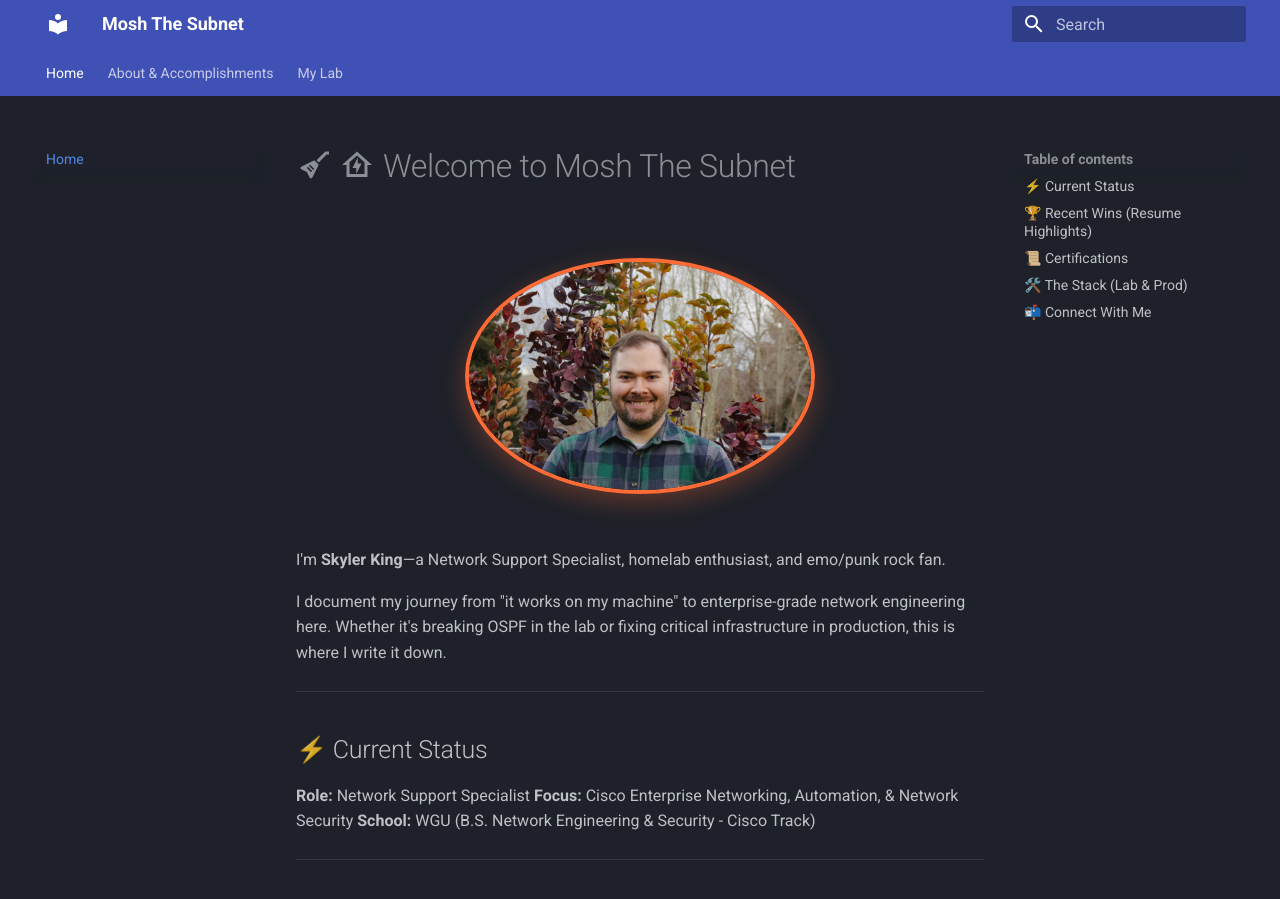
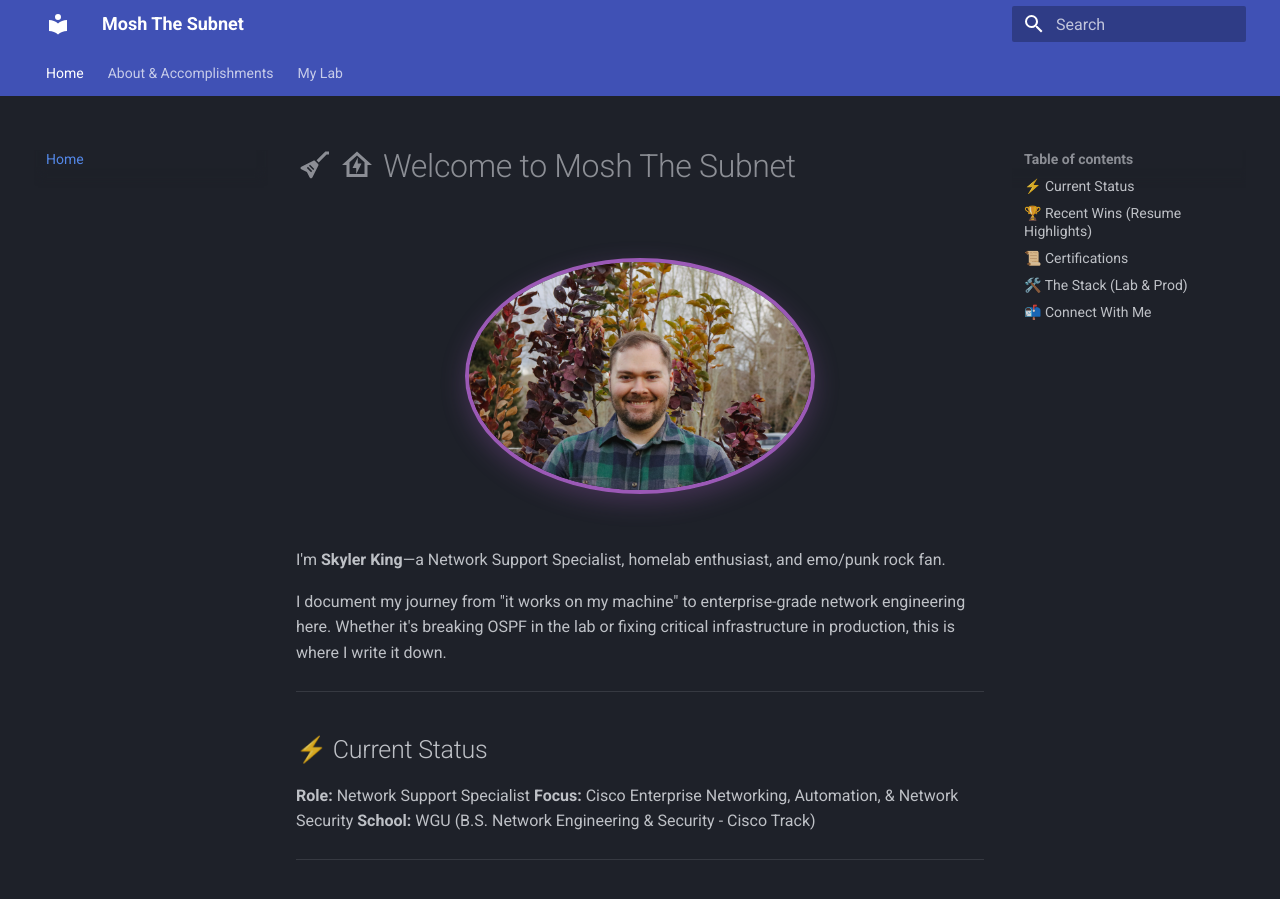
Before and after one commit to moshthesubnet/my-lab-docs, an MkDocs documentation site: the page built from docs/index.md, in a window 1280 px wide and 900 px high. Built offline with MkDocs 1.6.1 and Material for MkDocs 9.7.7, drawn with Linux system fonts in a browser that asks for light colours.

Commit message:
Update index.md

```diff
--- a/docs/index.md
+++ b/docs/index.md
@@ -1,7 +1,7 @@
 # :material-guitar-electric: :material-home-lightning-bolt-outline: Welcome to Mosh The Subnet
 
 <div align="center">
-  <img src="assets/profilepic.jpg" alt="Skyler King" width="350" style="border-radius: 50%; margin: 30px 0; border: 4px solid #ff6b35; box-shadow: 0 8px 24px rgba(255,107,53,0.3);">
+  <img src="assets/profilepic.jpg" alt="Skyler King" width="350" style="border-radius: 50%; margin: 30px 0; border: 4px solid #9b59b6; box-shadow: 0 8px 24px rgba(155,89,182,0.3);">
 </div>
 
 I'm **Skyler King**—a Network Support Specialist, homelab enthusiast, and emo/punk rock fan.
```
